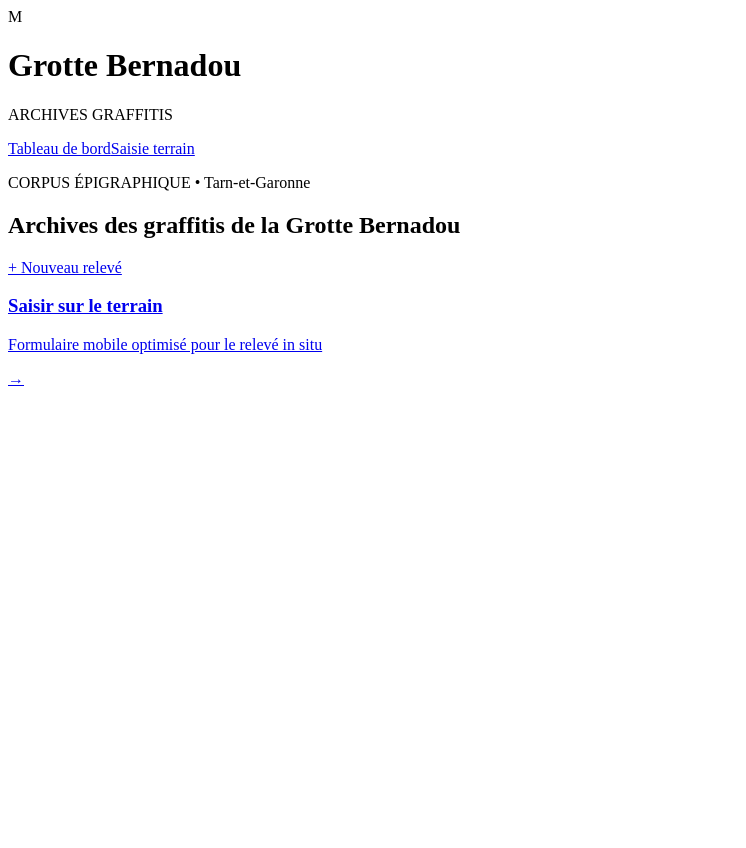
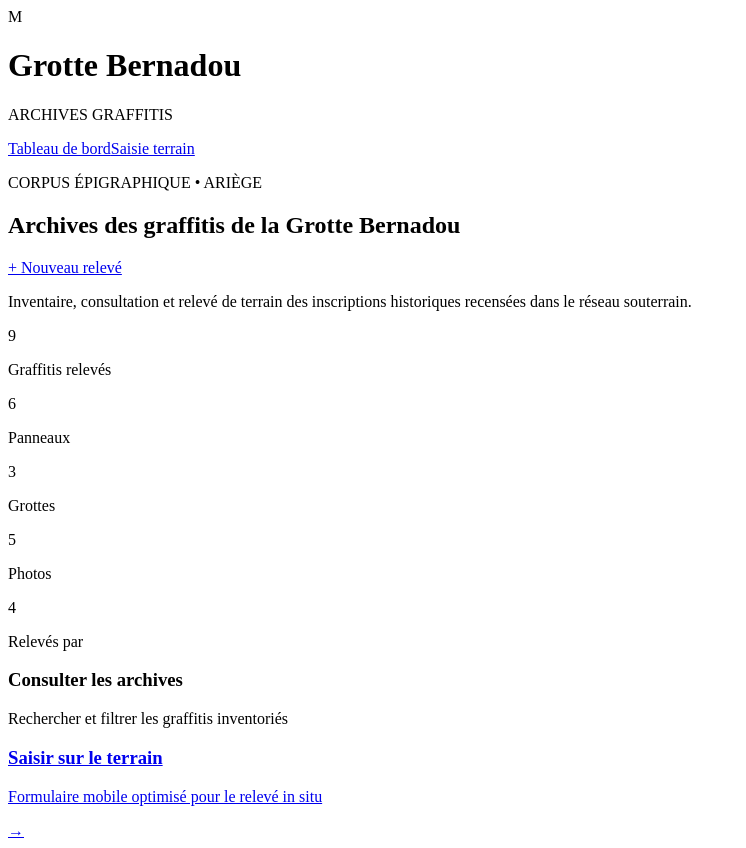
Before and after one commit to Bernadou1914/grotte-bernadou-archives, a Next.js app: page / in a window 1280 px wide. Shown: the whole page, without its empty margins (0-746 px from the left). Before the commit the page ends 800 px from the top, so only its background shows below. Built offline with nearby package versions, Linux system fonts and the light colour scheme.

Commit message:
Update page content and styling in page.tsx

```diff
--- a/app/page.tsx
+++ b/app/page.tsx
@@ -23,17 +23,48 @@ export default function Home() {
 
       <main className="max-w-6xl mx-auto p-6 space-y-6">
         <div>
-          <p className="text-xs font-semibold uppercase tracking-wider text-[#7A6B5D] mb-1">CORPUS ÉPIGRAPHIQUE • Tarn-et-Garonne</p>
+          <p className="text-xs font-semibold uppercase tracking-wider text-[#7A6B5D] mb-1">CORPUS ÉPIGRAPHIQUE • ARIÈGE</p>
           <div className="flex items-center justify-between">
             <h2 className="text-3xl font-bold tracking-tight text-[#2C221E]">Archives des graffitis de la Grotte Bernadou</h2>
-            <Link href="/saisie" className="flex items-center gap-2 px-4 py-2 bg-[#8C4327] text-white rounded-lg font-medium shadow-sm">
+            <Link href="/saisie" className="flex items-center gap-2 px-4 py-2 bg-[#8C4327] text-white rounded-lg hover:bg-[#73351E] font-medium shadow-sm transition-colors">
               + Nouveau relevé
             </Link>
+          </div>
+          <p className="text-sm text-[#7A6B5D] mt-1">Inventaire, consultation et relevé de terrain des inscriptions historiques recensées dans le réseau souterrain.</p>
+        </div>
+
+        {/* Grille de statistiques */}
+        <div className="grid grid-cols-2 md:grid-cols-5 gap-4">
+          <div className="bg-[#FAF7F0] p-4 rounded-xl border border-[#E3D7C5]">
+            <p className="text-3xl font-bold">9</p>
+            <p className="text-xs text-[#7A6B5D] mt-1">Graffitis relevés</p>
+          </div>
+          <div className="bg-[#FAF7F0] p-4 rounded-xl border border-[#E3D7C5]">
+            <p className="text-3xl font-bold">6</p>
+            <p className="text-xs text-[#7A6B5D] mt-1">Panneaux</p>
+          </div>
+          <div className="bg-[#FAF7F0] p-4 rounded-xl border border-[#E3D7C5]">
+            <p className="text-3xl font-bold">3</p>
+            <p className="text-xs text-[#7A6B5D] mt-1">Grottes</p>
+          </div>
+          <div className="bg-[#FAF7F0] p-4 rounded-xl border border-[#E3D7C5]">
+            <p className="text-3xl font-bold">5</p>
+            <p className="text-xs text-[#7A6B5D] mt-1">Photos</p>
+          </div>
+          <div className="bg-[#FAF7F0] p-4 rounded-xl border border-[#E3D7C5]">
+            <p className="text-3xl font-bold">4</p>
+            <p className="text-xs text-[#7A6B5D] mt-1">Relevés par</p>
           </div>
         </div>
 
         <div className="grid grid-cols-1 md:grid-cols-2 gap-4">
-          <Link href="/saisie" className="bg-[#FAF7F0] p-5 rounded-xl border border-[#E3D7C5] flex items-center justify-between hover:bg-[#F3ECE0]">
+          <div className="bg-[#FAF7F0] p-5 rounded-xl border border-[#E3D7C5] flex items-center justify-between">
+            <div>
+              <h3 className="font-bold text-base">Consulter les archives</h3>
+              <p className="text-xs text-[#7A6B5D]">Rechercher et filtrer les graffitis inventoriés</p>
+            </div>
+          </div>
+          <Link href="/saisie" className="bg-[#FAF7F0] p-5 rounded-xl border border-[#E3D7C5] flex items-center justify-between hover:bg-[#F3ECE0] transition-colors">
             <div>
               <h3 className="font-bold text-base">Saisir sur le terrain</h3>
               <p className="text-xs text-[#7A6B5D]">Formulaire mobile optimisé pour le relevé in situ</p>
```
